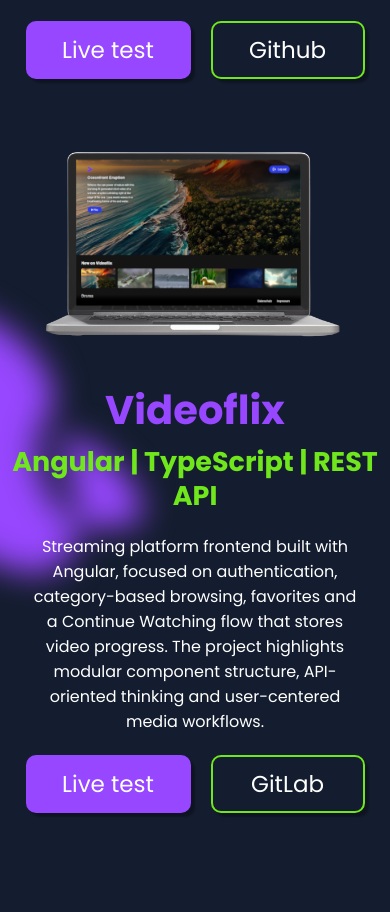
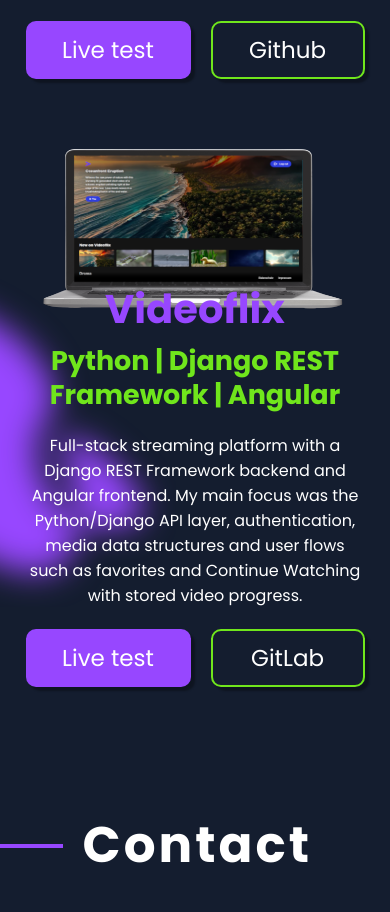
Before and after one commit to Gerth123/Portfolio, an Angular app: page /#/ in a window 390 px wide. Shown: the part 5745-6657 px from the top of the page. Built offline with nearby package versions, Linux system fonts and the light colour scheme.

Commit message:
Update Videoflix project description and layout

```diff
--- a/src/app/projects/projects.component.html
+++ b/src/app/projects/projects.component.html
@@ -88,7 +88,7 @@
       <div class="projectEven" data-aos="fade-right">
         <div class="projectTextEven">
           <h4>Videoflix</h4>
-          <h5>Angular | TypeScript | REST API</h5>
+          <h5>Python | Django REST Framework | Angular</h5>
           <p>
             {{ getCurrentText("videoflixText") }}
           </p>
--- a/src/app/projects/projects.component.scss
+++ b/src/app/projects/projects.component.scss
@@ -185,11 +185,11 @@ h5 {
 }
 
 .videoflix {
-  width: clamp(430px, 34vw, 520px) !important;
-  max-width: 40vw;
-  height: auto !important;
-  max-height: none !important;
-  object-fit: contain;
+  width: 500px !important;
+  height: 350px !important;
+  max-width: 500px;
+  max-height: 350px;
+  object-fit: fill;
 }
 
 @media (min-width: 1600px) {
@@ -262,10 +262,11 @@ h5 {
 
   .projectEven {
     > img.videoflix {
-      width: min(82vw, 520px) !important;
-      max-width: 82vw;
-      height: auto !important;
-      margin-bottom: 20px;
+      width: 500px !important;
+      height: 350px !important;
+      max-width: 90vw;
+      max-height: 320px;
+      margin-bottom: -50px;
     }
   }
 }
@@ -294,9 +295,10 @@ h5 {
     }
 
     > img.videoflix {
-      width: 88vw !important;
-      max-width: 88vw;
-      max-height: none;
+      width: 400px !important;
+      height: 250px !important;
+      max-width: 400px;
+      max-height: 250px;
     }
   }
 
@@ -317,9 +319,10 @@ h5 {
     }
 
     > img.videoflix {
-      width: 88vw !important;
-      max-width: 88vw;
-      max-height: none;
+      width: 350px !important;
+      height: 200px !important;
+      max-width: 350px;
+      max-height: 200px;
     }
   }
 }
--- a/src/app/projects/projects.component.ts
+++ b/src/app/projects/projects.component.ts
@@ -16,7 +16,7 @@ export class ProjectsComponent {
       joinText: 'Kanban-style task manager with authentication, task states, drag and drop interactions, user assignment and Firebase-backed data handling. The project strengthened my work with application logic, state changes and reusable UI structures.',
       elPolloLocoText: 'Browser game built with object-oriented JavaScript, collision handling, keyboard controls and canvas-based rendering. It sharpened my understanding of clean game loops, component responsibilities and interactive frontend logic.',
       dabubbleText: 'Slack-inspired chat application focused on responsive UI, channel and direct-message flows, Firebase integration and structured component logic. The project reflects practical experience with real-time communication patterns and modern Angular development.',
-      videoflixText: 'Streaming platform frontend built with Angular, focused on authentication, category-based browsing, favorites and a Continue Watching flow that stores video progress. The project highlights modular component structure, API-oriented thinking and user-centered media workflows.',
+      videoflixText: 'Full-stack streaming platform with a Django REST Framework backend and Angular frontend. My main focus was the Python/Django API layer, authentication, media data structures and user flows such as favorites and Continue Watching with stored video progress.',
       liveTest: 'Live test',
     },
     de: {
@@ -24,7 +24,7 @@ export class ProjectsComponent {
       joinText: 'Kanban-orientierter Task-Manager mit Authentifizierung, Aufgabenstatus, Drag-and-Drop-Interaktionen, Benutzerzuweisung und Firebase-gestützter Datenhaltung. Das Projekt hat meine Arbeit mit Applikationslogik, Zustandsänderungen und wiederverwendbaren UI-Strukturen vertieft.',
       elPolloLocoText: 'Browsergame mit objektorientiertem JavaScript, Collision Detection, Tastatursteuerung und Canvas-Rendering. Das Projekt hat mein Verständnis für saubere Game-Loops, klare Komponentenverantwortung und interaktive Frontend-Logik geschärft.',
       dabubbleText: 'Slack-inspirierte Chat-Anwendung mit Fokus auf responsive UI, Channel- und Direktnachrichten-Flows, Firebase-Integration und strukturierter Komponentenlogik. Das Projekt zeigt praktische Erfahrung mit Echtzeitkommunikation und moderner Angular-Entwicklung.',
-      videoflixText: 'Streaming-Plattform-Frontend mit Angular, mit Fokus auf Authentifizierung, kategoriebasiertes Browsing, Favoriten und einen Continue-Watching-Flow, der Videofortschritt speichert. Das Projekt zeigt modulare Komponentenstruktur, API-orientiertes Denken und nutzerzentrierte Medien-Workflows.',
+      videoflixText: 'Full-Stack-Streaming-Plattform mit Django-REST-Framework-Backend und Angular-Frontend. Mein Schwerpunkt lag auf der Python/Django-API, Authentifizierung, Medien-Datenstrukturen und User-Flows wie Favoriten und Continue Watching mit gespeichertem Videofortschritt.',
       liveTest: 'Live-Test',
     }
   };
```
